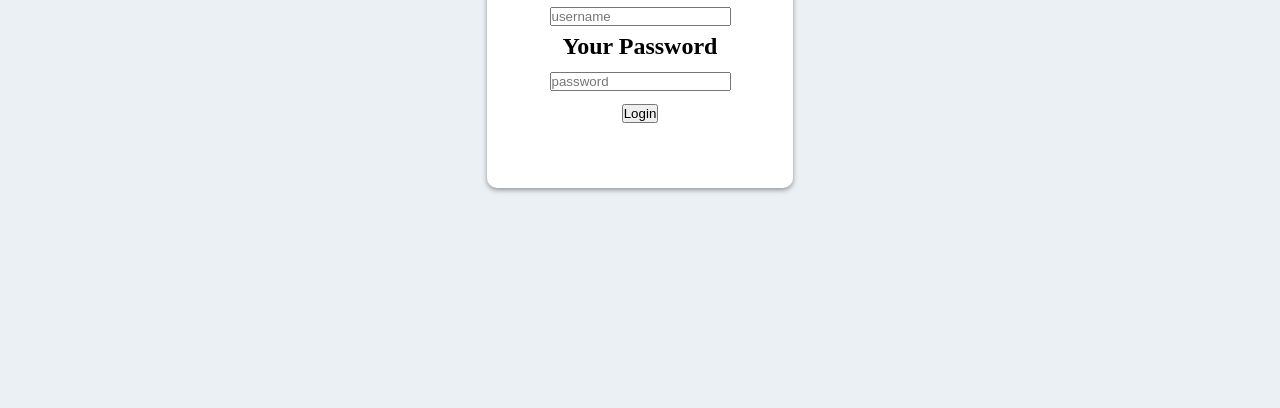
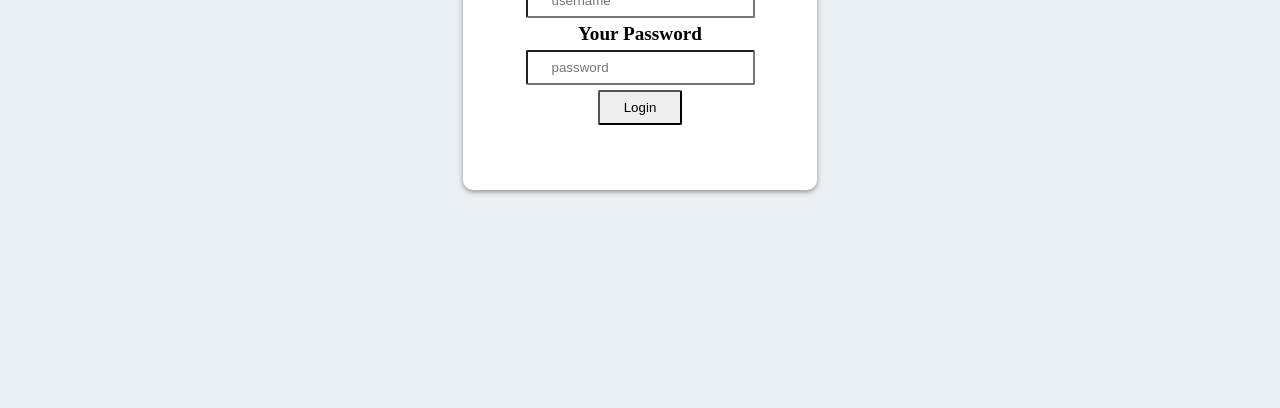
Before and after one commit to Gianath/DB-Project-Library-System, a website: page public/loginStaff.html in a window 1280 px wide. Shown: the part 452-860 px from the top of the page. Drawn offline with Linux system fonts and the light colour scheme.

Commit message:
Change Login

```diff
--- a/public/login.css
+++ b/public/login.css
@@ -1,7 +1,7 @@
 .login {
   height: 800px;
   width: 100%;
-  font-size: 1.5rem;
+  font-size: 1.2rem;
   display: flex;
   align-items: center;
   justify-content: center;
@@ -12,6 +12,13 @@
   text-align: center;
   box-shadow: 0 2px 5px rgba(105, 108, 109, 0.7);
   border-radius: 10px;
+}
+.login form input {
+  padding: 0.5rem 1.5rem;
+  border-radius: 2px;
+  outline-color: rgb(148, 164, 255);
+  word-wrap: break-word;
+  color: rgb(0, 0, 0);
 }
 .login Table {
   width: 100%;
```
